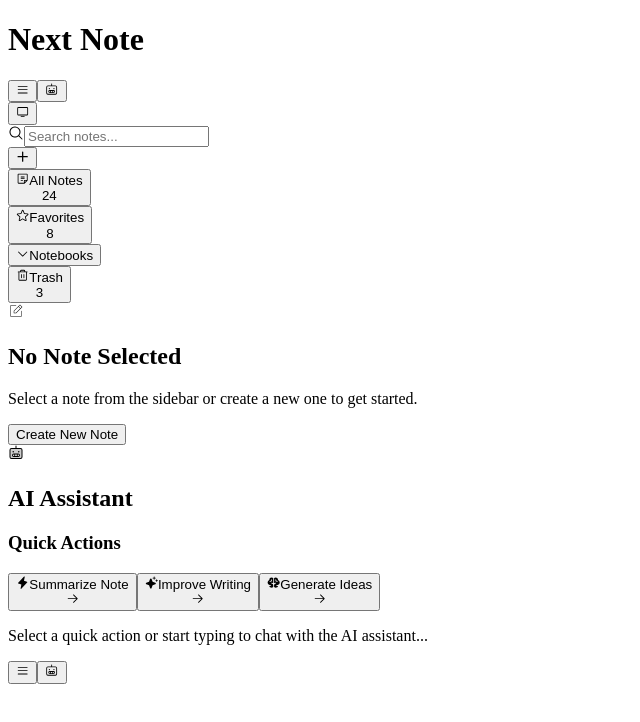
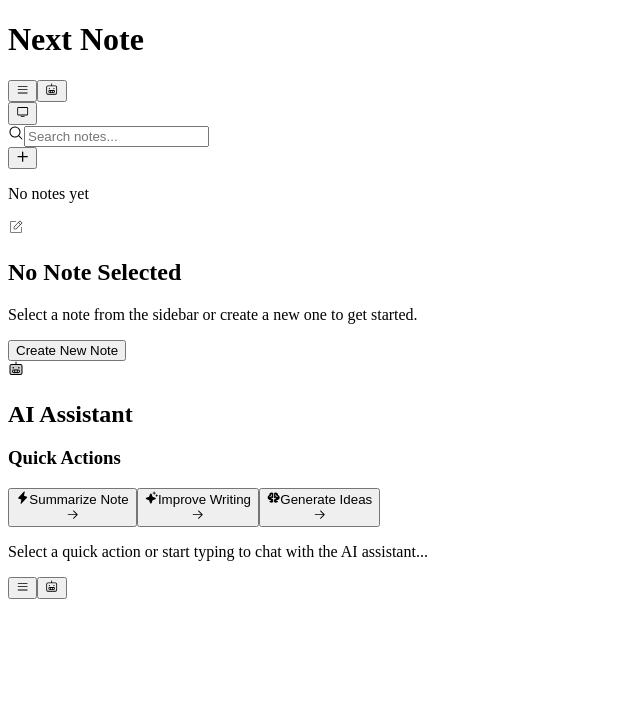
Before and after one commit to fletcherstud/next-note, a React (Vite) app in the folder src/renderer/: page / in a window 1280 px wide. Shown: the top 722 px of the page, without its empty margins (0-640 px from the left). Built offline with nearby package versions, Linux system fonts and the light colour scheme.

Commit message:
Created note creation flow

```diff
--- a/src/renderer/src/components/Layout/NavigationSidebar.tsx
+++ b/src/renderer/src/components/Layout/NavigationSidebar.tsx
@@ -1,10 +1,11 @@
 import { useState } from 'react'
-import { Plus, MagnifyingGlass, Note, Star, Trash, CaretDown } from '@phosphor-icons/react'
+import { Plus, MagnifyingGlass } from '@phosphor-icons/react'
 import { useNotes } from '../../hooks/useNotes'
 import { CreateNoteModal } from '../CreateNoteModal'
+import { NoteListItem } from '../NoteListItem'
 
 export function NavigationSidebar(): JSX.Element {
-  const { notes, selectedNoteId, selectNote } = useNotes()
+  const { notes, selectedNoteId, selectNote, deleteNote } = useNotes()
   const [isCreateModalOpen, setIsCreateModalOpen] = useState(false)
   const [searchQuery, setSearchQuery] = useState('')
 
@@ -40,53 +41,25 @@ export function NavigationSidebar(): JSX.Element {
         </div>
       </div>
 
-      {/* Navigation Lists */}
+      {/* Notes List */}
       <nav className="flex-1 overflow-y-auto p-4">
-        <div className="space-y-4">
-          {/* All Notes */}
-          <div>
-            <button className="flex w-full items-center justify-between rounded-lg px-3 py-2 text-left text-sm font-medium text-gray-900 hover:bg-gray-200 dark:text-gray-100 dark:hover:bg-gray-700">
-              <div className="flex items-center gap-2">
-                <Note className="h-4 w-4 text-gray-500 dark:text-gray-400" weight="regular" />
-                <span>All Notes</span>
-              </div>
-              <span className="text-xs text-gray-500 dark:text-gray-400">24</span>
-            </button>
+        {filteredNotes.length === 0 ? (
+          <p className="text-center text-sm text-gray-500 dark:text-gray-400">
+            {searchQuery ? 'No notes found' : 'No notes yet'}
+          </p>
+        ) : (
+          <div className="space-y-1">
+            {filteredNotes.map(note => (
+              <NoteListItem
+                key={note.id}
+                note={note}
+                isSelected={selectedNoteId === note.id}
+                onSelect={selectNote}
+                onDelete={deleteNote}
+              />
+            ))}
           </div>
-
-          {/* Favorites */}
-          <div>
-            <button className="flex w-full items-center justify-between rounded-lg px-3 py-2 text-left text-sm font-medium text-gray-900 hover:bg-gray-200 dark:text-gray-100 dark:hover:bg-gray-700">
-              <div className="flex items-center gap-2">
-                <Star className="h-4 w-4 text-gray-500 dark:text-gray-400" weight="regular" />
-                <span>Favorites</span>
-              </div>
-              <span className="text-xs text-gray-500 dark:text-gray-400">8</span>
-            </button>
-          </div>
-
-          {/* Notebooks */}
-          <div className="space-y-1">
-            <button className="flex w-full items-center justify-between rounded-lg px-3 py-2 text-left text-sm font-medium text-gray-900 hover:bg-gray-200 dark:text-gray-100 dark:hover:bg-gray-700">
-              <div className="flex items-center gap-2">
-                <CaretDown className="h-4 w-4 text-gray-500 dark:text-gray-400" weight="regular" />
-                <span>Notebooks</span>
-              </div>
-            </button>
-            {/* Add notebook list items here */}
-          </div>
-
-          {/* Trash */}
-          <div>
-            <button className="flex w-full items-center justify-between rounded-lg px-3 py-2 text-left text-sm font-medium text-gray-900 hover:bg-gray-200 dark:text-gray-100 dark:hover:bg-gray-700">
-              <div className="flex items-center gap-2">
-                <Trash className="h-4 w-4 text-gray-500 dark:text-gray-400" weight="regular" />
-                <span>Trash</span>
-              </div>
-              <span className="text-xs text-gray-500 dark:text-gray-400">3</span>
-            </button>
-          </div>
-        </div>
+        )}
       </nav>
 
       <CreateNoteModal isOpen={isCreateModalOpen} onClose={() => setIsCreateModalOpen(false)} />
--- /dev/null
+++ b/src/renderer/src/components/NoteListItem.tsx
@@ -0,0 +1,48 @@
+import { Trash } from '@phosphor-icons/react'
+import { Note } from '../types/Note'
+
+interface NoteListItemProps {
+  note: Note
+  isSelected: boolean
+  onSelect: (id: string) => void
+  onDelete: (id: string) => void
+}
+
+export const NoteListItem = ({
+  note,
+  isSelected,
+  onSelect,
+  onDelete,
+}: NoteListItemProps): JSX.Element => {
+  return (
+    <div className="group relative rounded-lg hover:bg-gray-100 dark:hover:bg-gray-700">
+      <button
+        onClick={() => onSelect(note.id)}
+        className={`flex w-full items-center gap-2 rounded-lg px-3 py-2 text-left text-sm ${
+          isSelected
+            ? 'bg-primary-50 text-primary-900 dark:bg-primary-900/10 dark:text-primary-100'
+            : 'text-gray-900 dark:text-gray-100'
+        }`}
+      >
+        <div className="flex flex-1 items-center gap-2 truncate">
+          <span className="truncate">{note.title}</span>
+          {note.context && (
+            <span className="flex-shrink-0 rounded-full bg-gray-100 px-2 py-0.5 text-xs text-gray-600 dark:bg-gray-700 dark:text-gray-300">
+              AI
+            </span>
+          )}
+        </div>
+        <button
+          onClick={e => {
+            e.stopPropagation()
+            onDelete(note.id)
+          }}
+          className="flex-shrink-0 rounded p-1 text-gray-400 opacity-0 hover:bg-gray-200 hover:text-red-600 group-hover:opacity-100 dark:hover:bg-gray-600 dark:hover:text-red-400"
+          aria-label="Delete note"
+        >
+          <Trash className="h-4 w-4" weight="regular" />
+        </button>
+      </button>
+    </div>
+  )
+}
```
